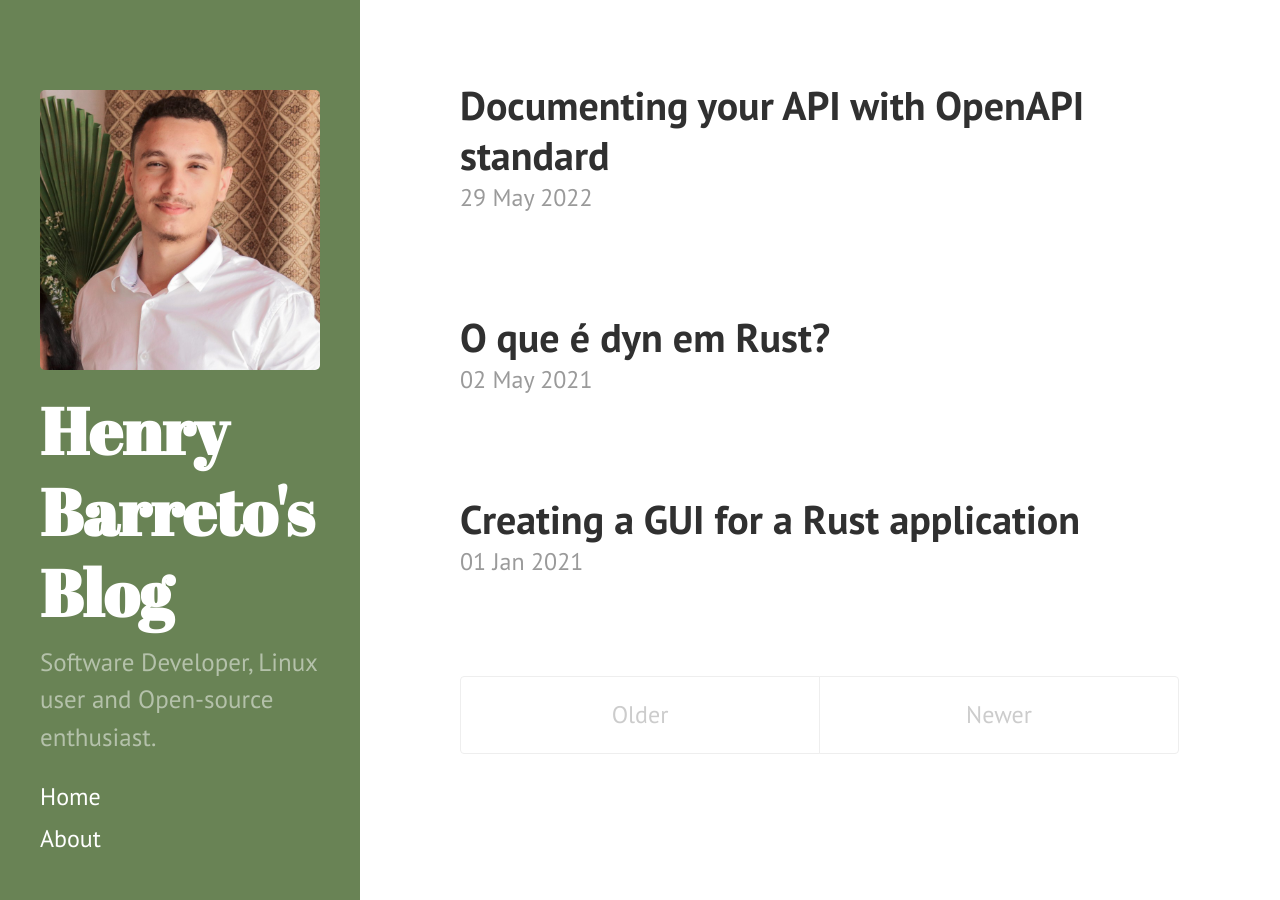
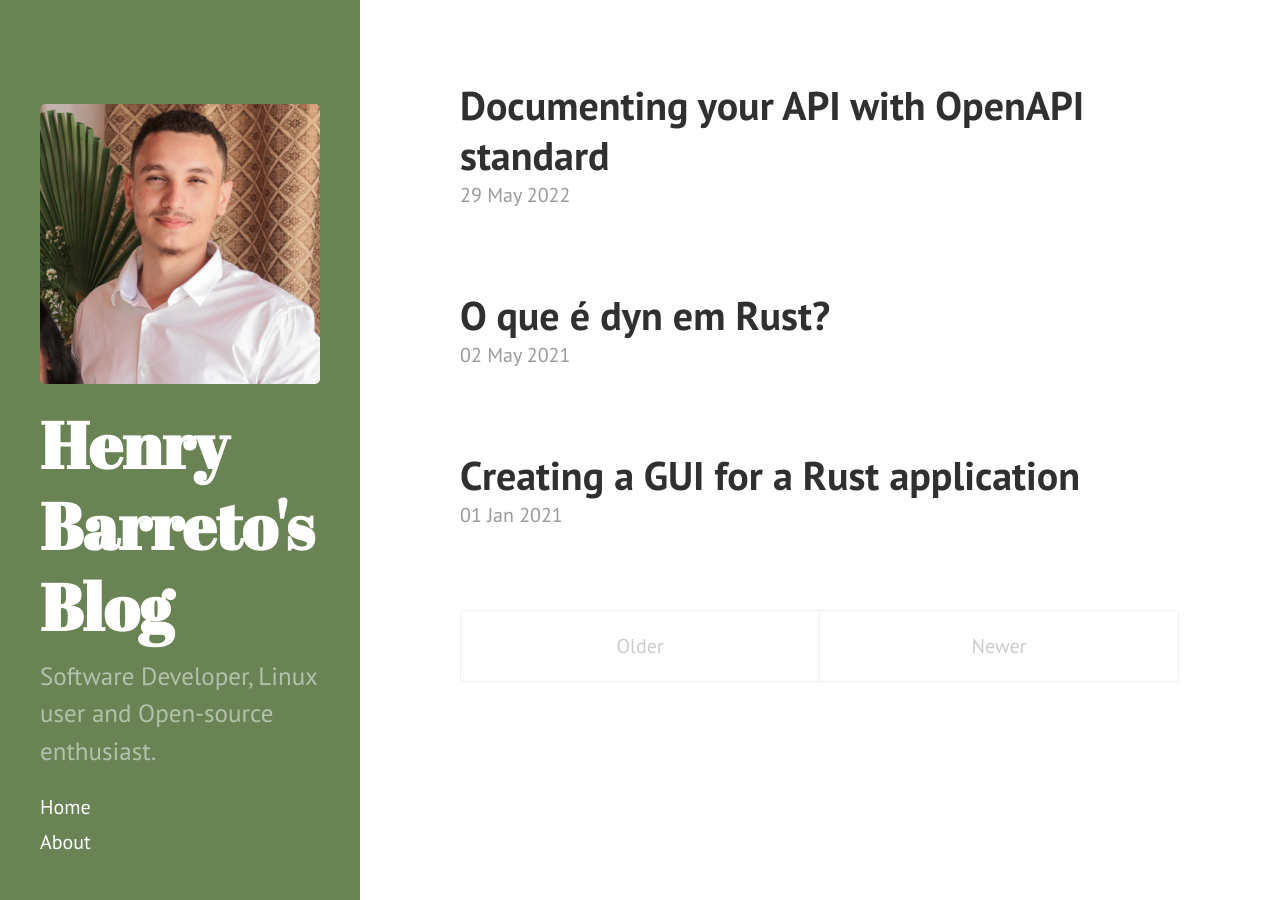
Before and after one commit to henrybarreto/henrybarreto.github.io, a Jekyll site: the page built from index.html, in a window 1280 px wide. Built offline with Jekyll 4.4.1, drawn with Linux system fonts in a browser that asks for light colours; the list of posts is cut into pages by our own code.

Commit message:
chore: set body font for 20px

```diff
--- a/public/css/custom.css
+++ b/public/css/custom.css
@@ -3,7 +3,7 @@
 }
 
 body {
-    font-size: 24px
+    font-size: 20px !important
 }
 
 iframe {
@@ -20,3 +20,21 @@ pre code {
   min-width: 100px;
   padding: 0;
 }
+
+img {
+    width: 100%
+}
+
+.post-tags {
+    display: inline-block;
+    list-style-type: none; /* Remove default bullet points */
+    padding: 0; /* Remove default padding */
+    margin: 10px 0; /* Remove default margin */
+}
+
+.post-tag {
+    display: inline; /* Display list items inline */
+    margin-right: 10px; /* Add some spacing between list items */
+    color: #9a9a9a;
+    font-size: 0.8em;
+}
```
